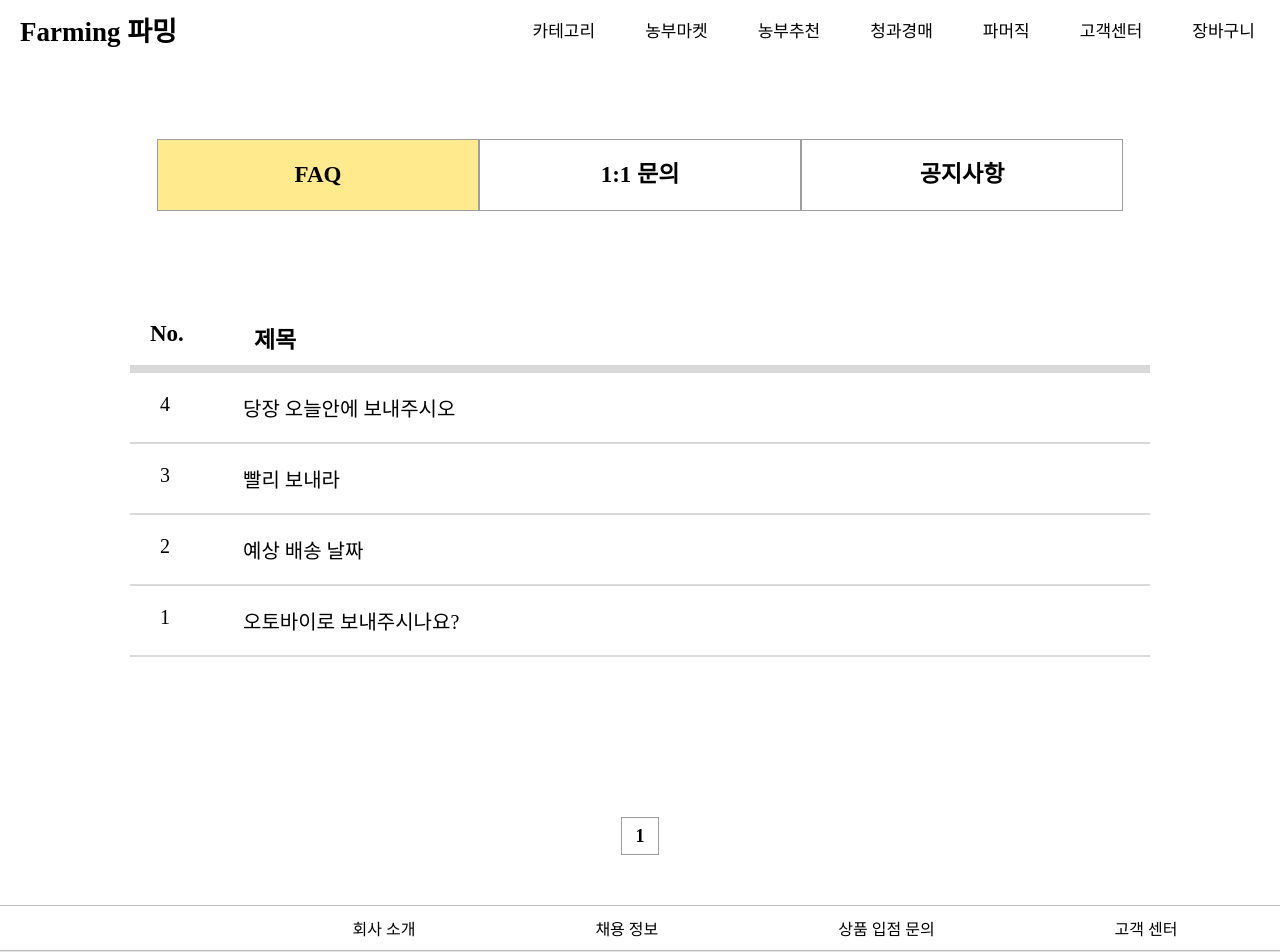
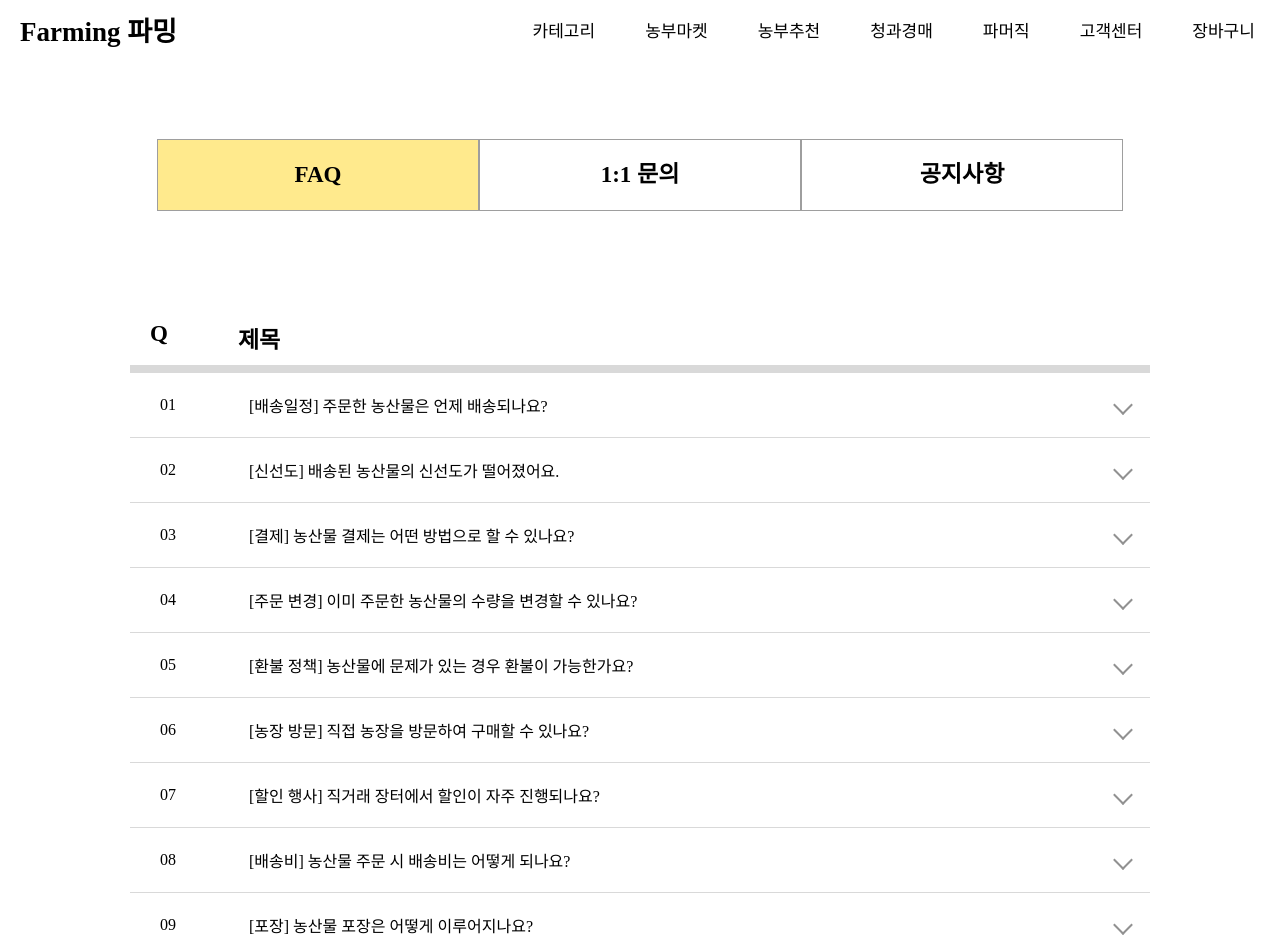
Before and after one commit to gityhb/Farming, a React (Create React App) app in the folder src/main/farmingproject/: page /customer_service_FAQ in a window 1280 px wide. Shown: the top 952 px of the page. Built offline with nearby package versions, Linux system fonts and the light colour scheme; no server answers; a web font is replaced by a local one.

Commit message:
09/20 ssb

```diff
--- a/src/main/farmingproject/src/auction_detail.css
+++ b/src/main/farmingproject/src/auction_detail.css
@@ -16,7 +16,7 @@
 }
 
 .auction_detail_item .item_title{
-    font-size:36px;
+    font-size:35px;
     font-weight: bold;
     margin-bottom: 20px;
 }
@@ -40,7 +40,7 @@
 }
 
 .auction_detail_item .item_minbid .minbid_amount{
-    font-size: 36px;
+    font-size: 35px;
     font-weight: bold;
     margin-left:20px;
 }
@@ -132,7 +132,7 @@
     justify-content: center;
     align-items: flex-end;
     gap: 20px;
-    border: 1px solid #000000;
+    border: 1px solid #919191;
     width: 350px;
     height: 340px;
 }
--- a/src/main/farmingproject/src/customer_service_FAQ.css
+++ b/src/main/farmingproject/src/customer_service_FAQ.css
@@ -39,19 +39,42 @@
     margin-right: 70px;
 }
 
-.Customer_service_inner{
-    display: flex;
-    font-size: 20px;
-    padding: 20px;
-    border-bottom: 2px solid #D9D9D9;
+
+.Customer_service_inner {
+    display: block;
+    border-bottom: 1px solid #D9D9D9;
+    cursor: pointer;
 }
 
-.Customer_service_inner_num{
+.Customer_service_inner_content {
+    display: flex;
+    align-items: center;
+    padding: 20px;
+}
+
+.Customer_service_inner_num {
     margin-left: 10px;
     margin-right: 73px;
 }
 
-.pagenation{
+.arrow_icon {
+    margin-left: auto;
+    width: 12px;
+    height: 12px;
+    border-top: 2px solid #919191;
+    border-left: 2px solid #919191;
+    transform: rotate(225deg);
+}
+
+.arrow_icon.open {
+    transform: rotate(45deg);
+}
+
+.answer_text {
+    padding: 30px;
+    background-color: #F4F4F4;
+}
+.pagenation {
     padding: 3px;
     border: 1px solid #9e9e9e;
     width: 30px;
--- a/src/main/farmingproject/src/customer_service_FAQ.js
+++ b/src/main/farmingproject/src/customer_service_FAQ.js
@@ -1,29 +1,76 @@
 import './payment_success.css';
 import './common/root.css';
 import './shopping_basket.css';
-import './customer_service_FAQ.css'
-import React, {useState, useEffect} from 'react';
-import {Link} from "react-router-dom";
+import './customer_service_FAQ.css';
+import React, { useState } from 'react';
+import { Link } from "react-router-dom";
 
 function Customer_service_FAQ() {
+    // FAQ 항목과 답변 데이터를 추가
     const [fitems, setfItems] = useState([
         {
-            fnum:4,
-            ftitle:"당장 오늘안에 보내주시오",
+            fnum: '01',
+            ftitle: "[배송일정] 주문한 농산물은 언제 배송되나요?",
+            answer: "주문한 농산물의 배송은 보통 주문 후 2~3일 이내에 이루어집니다. 배송 일정은 마이페이지 > 주문목록에서 확인할 수 있습니다."
         },
         {
-            fnum:3,
-            ftitle:"빨리 보내라",
+            fnum: '02',
+            ftitle: "[신선도] 배송된 농산물의 신선도가 떨어졌어요.",
+            answer: "배송 중 발생할 수 있는 신선도 저하는 교환 또는 환불이 가능합니다. 고객센터로 연락 주시면 신속하게 처리해 드리겠습니다."
         },
         {
-            fnum:2,
-            ftitle:"예상 배송 날짜",
+            fnum: '03',
+            ftitle: "[결제] 농산물 결제는 어떤 방법으로 할 수 있나요?",
+            answer: "농산물 결제는 신용카드, 계좌이체, 그리고 간편결제(카카오페이, 네이버페이) 등을 통해 가능합니다."
         },
         {
-            fnum:1,
-            ftitle:"오토바이로 보내주시나요?",
+            fnum: '04',
+            ftitle: "[주문 변경] 이미 주문한 농산물의 수량을 변경할 수 있나요?",
+            answer: "주문 후에는 수량 변경이 어렵습니다. 주문을 취소한 후 다시 주문해 주세요. 단, 배송 준비 중인 상품은 취소가 불가능할 수 있습니다."
+        },
+        {
+            fnum: '05',
+            ftitle: "[환불 정책] 농산물에 문제가 있는 경우 환불이 가능한가요?",
+            answer: "수령한 농산물에 품질 문제가 있을 경우, 사진과 함께 고객센터로 문의해 주시면 환불 또는 교환이 가능합니다. 단, 제품 수령 후 24시간 이내에 신고해 주셔야 합니다."
+        },
+        {
+            fnum: '06',
+            ftitle: "[농장 방문] 직접 농장을 방문하여 구매할 수 있나요?",
+            answer: "일부 농장은 방문 구매가 가능합니다. 해당 농장의 정보는 각 상품 페이지에서 확인할 수 있으며, 방문 전 사전 예약이 필요할 수 있습니다."
+        },
+        {
+            fnum: '07',
+            ftitle: "[할인 행사] 직거래 장터에서 할인이 자주 진행되나요?",
+            answer: "할인 행사는 계절에 따라 자주 진행되며, 주요 할인 행사는 홈페이지와 앱을 통해 공지됩니다. 장터 상품 할인 기간 동안 다양한 프로모션이 제공됩니다."
+        },
+        {
+            fnum: '08',
+            ftitle: "[배송비] 농산물 주문 시 배송비는 어떻게 되나요?",
+            answer: "농산물 주문 시 주문 금액에 따라 무료 배송이 적용되거나, 별도의 배송비가 발생할 수 있습니다. 배송비 정책은 각 상품 페이지에서 확인 가능합니다."
+        },
+        {
+            fnum: '09',
+            ftitle: "[포장] 농산물 포장은 어떻게 이루어지나요?",
+            answer: "모든 농산물은 신선도를 유지하기 위해 냉장 또는 냉동 상태로 안전하게 포장됩니다. 여름철에는 아이스팩을 추가하여 배송됩니다."
+        },
+        {
+            fnum: '10',
+            ftitle: "[교환 및 반품] 농산물 교환/반품 절차는 어떻게 되나요?",
+            answer: "수령한 농산물에 문제가 있을 경우 고객센터에 문의해 주시면 교환 또는 반품 절차를 안내해 드립니다. 단, 신선 식품 특성상 단순 변심에 의한 반품은 어렵습니다."
         }
     ]);
+
+    // 각 질문에 대한 열림/닫힘 상태를 관리하는 상태 추가
+    const [openIndex, setOpenIndex] = useState(null);
+
+    // 클릭 시 열림/닫힘 토글 함수
+    const toggleAnswer = (index) => {
+        if (openIndex === index) {
+            setOpenIndex(null); // 이미 열려있는 경우 닫기
+        } else {
+            setOpenIndex(index); // 클릭한 항목 열기
+        }
+    };
 
     return (
         <div id="body">
@@ -37,26 +84,22 @@ function Customer_service_FAQ() {
 
                     <div className={'Customer_service_div'}>
                         <div className={'Customer_service_top'}>
-                            <div className={'Customer_service_top_num'}>No.</div>
+                            <div className={'Customer_service_top_num'}>Q</div>
                             <div className={'Customer_service_top_title'}>제목</div>
                         </div>
 
-                        {/*<div className={'Customer_service_inner'}>*/}
-                        {/*    <div className={'Customer_service_inner_num'}>03</div>*/}
-                        {/*    <div className={'Customer_service_inner_title'}>언제 배송이 시작되나요?</div>*/}
-                        {/*</div>*/}
-                        {/*<div className={'Customer_service_inner'}>*/}
-                        {/*    <div className={'Customer_service_inner_num'}>02</div>*/}
-                        {/*    <div className={'Customer_service_inner_title'}>배송 시작 후 배송 완료까지 몇일 소요되나요?</div>*/}
-                        {/*</div>*/}
-                        {/*<div className={'Customer_service_inner'}>*/}
-                        {/*    <div className={'Customer_service_inner_num'}>01</div>*/}
-                        {/*    <div className={'Customer_service_inner_title'}>환불 및 교환 방법이 궁금해요.</div>*/}
-                        {/*</div>*/}
-                        {fitems.map((item) => (
-                            <div className={'Customer_service_inner'}>
-                                <div className={'Customer_service_inner_num'}>{item.fnum}</div>
-                                <div className={'Customer_service_inner_title'}>{item.ftitle}</div>
+                        {fitems.map((item, index) => (
+                            <div key={index} className={'Customer_service_inner'} onClick={() => toggleAnswer(index)}>
+                                <div className={'Customer_service_inner_content'}>
+                                    <div className={'Customer_service_inner_num'}>{item.fnum}</div>
+                                    <div className={'Customer_service_inner_title'}>{item.ftitle}</div>
+                                    <div className={`arrow_icon ${openIndex === index ? 'open' : ''}`}></div>
+                                </div>
+                                {openIndex === index && (
+                                    <div className="answer_text">
+                                        {item.answer}
+                                    </div>
+                                )}
                             </div>
                         ))}
                     </div>
--- a/src/main/farmingproject/src/farmer_recommend.js
+++ b/src/main/farmingproject/src/farmer_recommend.js
@@ -26,7 +26,7 @@ const CountdownTimer = () => {
 
     useEffect(() => {
         const timer = setInterval(() => {
-            setTimeLeft((prevTime) => (prevTime > 0 ? prevTime - 1 : 0));
+            setTimeLeft((prevTime) => (prevTime > 0 ? prevTime - 1 :+ 0));
         }, 1000);
 
         return () => clearInterval(timer);
```
